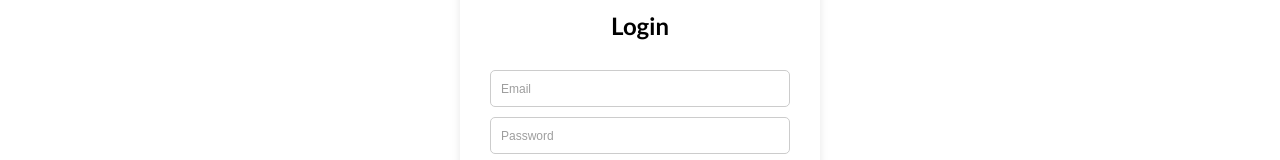
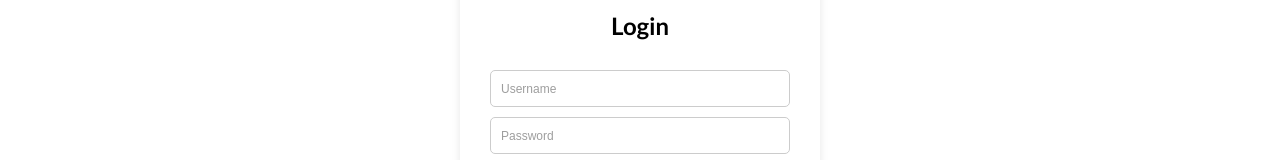
Before and after one commit to alkhalifas/CS5500-Foundations-Software-Engineering-Final-Project, a React (Create React App) app in the folder client/: page / in a window 1280 px wide. Shown: the part 294-454 px from the top of the page. Built offline with nearby package versions, Linux system fonts and the light colour scheme.

Commit message:
Login now happens with username instead of email

```diff
--- a/client/src/components/login/login.js
+++ b/client/src/components/login/login.js
@@ -5,7 +5,7 @@ import PropTypes from 'prop-types';
 
 export default function Login({setUserSession, registerSuccess}) {
     const [credentials, setCredentials] = useState({
-        email: '',
+        username: '',
         password: ''
     });
     const [feedbackMessage, setFeedbackMessage] = useState('');
@@ -35,7 +35,7 @@ export default function Login({setUserSession, registerSuccess}) {
         <div className="login-container">
             <form onSubmit={handleSubmit}>
                 <h1>Login</h1>
-                <input type="email" name="email" placeholder="Email" value={credentials.email} onChange={handleChange} required />
+                <input type="text" name="username" placeholder="Username" value={credentials.username} onChange={handleChange} required />
                 <input type="password" name="password" placeholder="Password" value={credentials.password} onChange={handleChange} required />
                 <p style={{"color":"red"}}>{feedbackMessage}</p>
                 {
```
Also changed, not shown: 1 other file (tests, documents, lock files or other folders).
